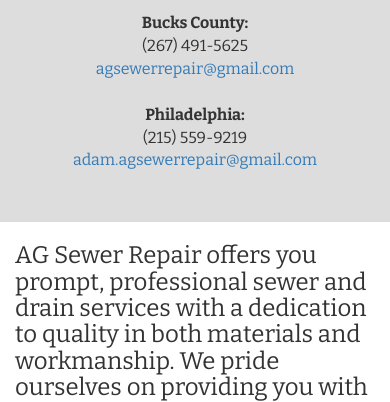
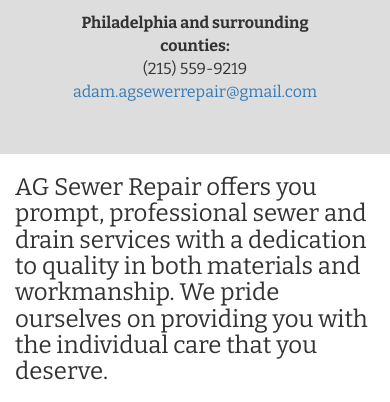
Before and after one commit to kenmickles/agsewerrepair.com, a plain HTML site: page index.html in a window 390 px wide. Shown: the part 405-807 px from the top of the page. Drawn offline with nearby package versions, Linux system fonts and the light colour scheme.

Commit message:
remove Bucks County phone number

```diff
--- a/index.html
+++ b/index.html
@@ -45,14 +45,8 @@
         <h3>Residential &#8226; Commercial &#8226; Municipal</h3>
         <h4>Contact us today for service estimates and additional info.</h4>
         <div class="row contact">
-          <div class="col-md-3 col-md-offset-3 col-sm-4 col-sm-offset-2">
-            <b>Bucks County:</b>
-            <span>(267) 491-5625</span>
-            <a href="mailto:agsewerrepair@gmail.com">agsewerrepair@gmail.com</a>
-            <br class="visible-xs">
-          </div>
-          <div class="col-md-3 col-sm-4">
-            <b>Philadelphia:</b>
+          <div class="col-sm-12">
+            <b>Philadelphia and surrounding counties:</b>
             <span>(215) 559-9219</span>
             <a href="mailto:adam.agsewerrepair@gmail.com">adam.agsewerrepair@gmail.com</a>
           </div>
```
